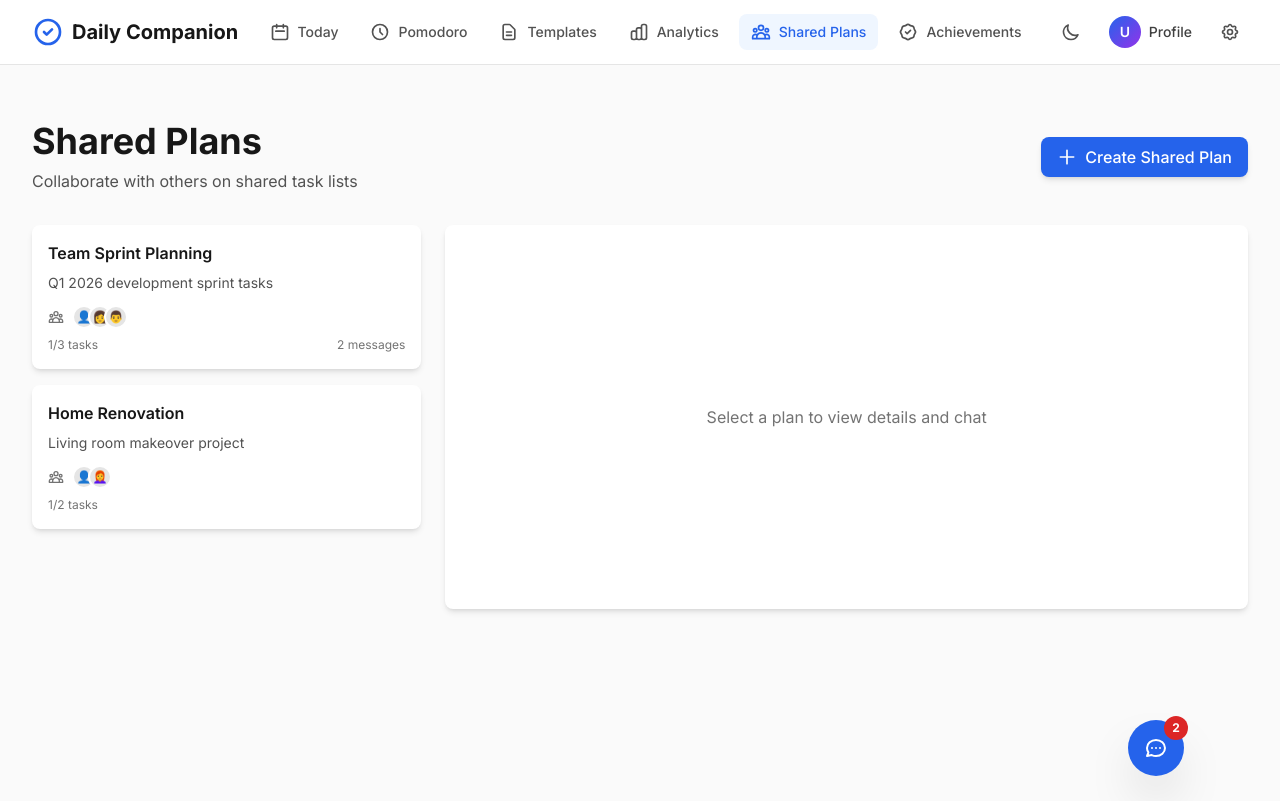
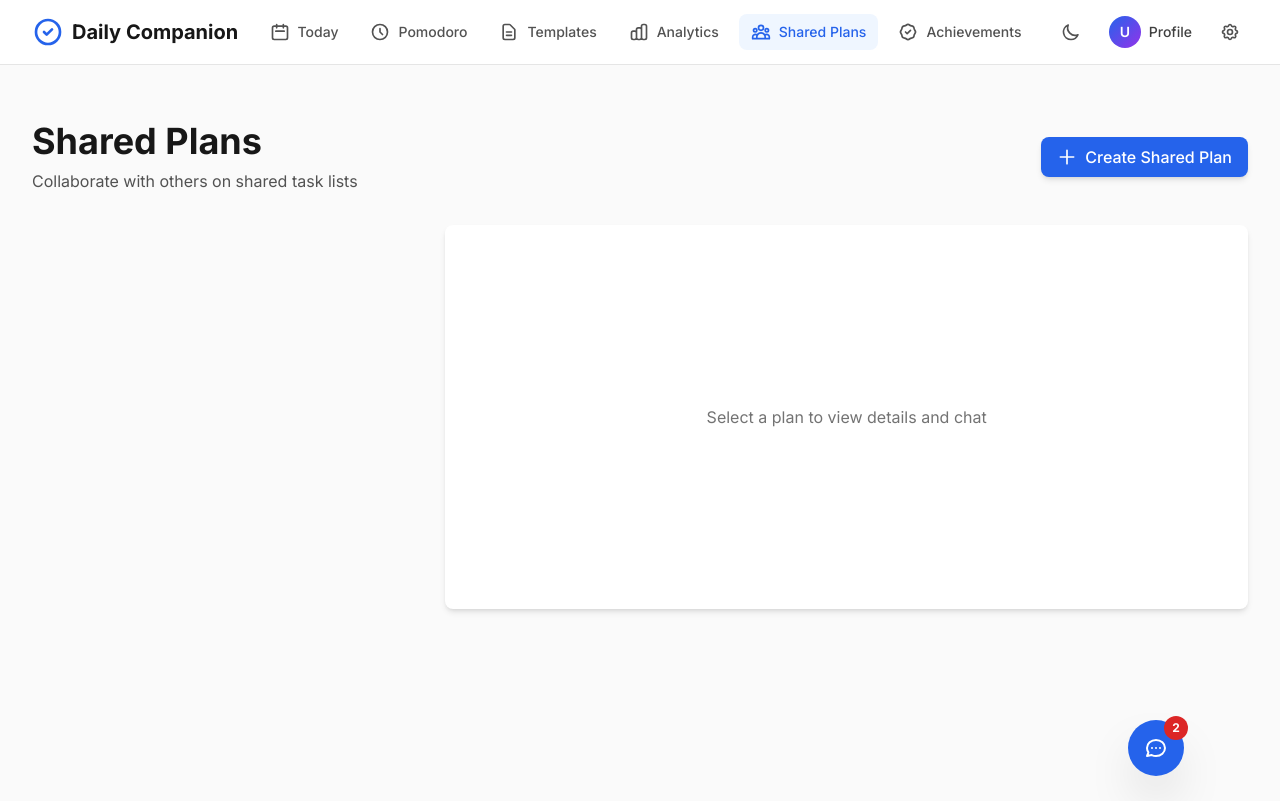
Before and after one commit to Werontye/daily-companion, a Next.js app: page /shared-plans in a window 1280 px wide. Built offline with nearby package versions, Linux system fonts and the light colour scheme.

Commit message:
Fix: Make Shared Plans empty for new users
- Removed demo plans data
- New users now start with empty shared plans list

```diff
--- a/src/app/shared-plans/page.tsx
+++ b/src/app/shared-plans/page.tsx
@@ -34,57 +34,8 @@ interface SharedPlan {
   createdAt: Date
 }
 
-const demoPlans: SharedPlan[] = [
-  {
-    id: '1',
-    name: 'Team Sprint Planning',
-    description: 'Q1 2026 development sprint tasks',
-    members: [
-      { id: '1', name: 'You', avatar: '👤', role: 'owner' },
-      { id: '2', name: 'Alice Chen', avatar: '👩', role: 'editor' },
-      { id: '3', name: 'Bob Smith', avatar: '👨', role: 'editor' },
-    ],
-    tasks: [
-      { id: 't1', title: 'Design new dashboard UI', assignedTo: '2', status: 'completed' },
-      { id: 't2', title: 'Implement API endpoints', assignedTo: '3', status: 'pending' },
-      { id: 't3', title: 'Write unit tests', assignedTo: '1', status: 'pending' },
-    ],
-    messages: [
-      {
-        id: 'm1',
-        userId: '2',
-        userName: 'Alice Chen',
-        avatar: '👩',
-        content: 'I finished the dashboard design! Check it out in Figma.',
-        timestamp: new Date('2026-01-11T10:30:00'),
-      },
-      {
-        id: 'm2',
-        userId: '1',
-        userName: 'You',
-        avatar: '👤',
-        content: 'Looks great! I\'ll start on the tests today.',
-        timestamp: new Date('2026-01-11T11:00:00'),
-      },
-    ],
-    createdAt: new Date('2026-01-08'),
-  },
-  {
-    id: '2',
-    name: 'Home Renovation',
-    description: 'Living room makeover project',
-    members: [
-      { id: '1', name: 'You', avatar: '👤', role: 'owner' },
-      { id: '4', name: 'Sarah Johnson', avatar: '👩‍🦰', role: 'editor' },
-    ],
-    tasks: [
-      { id: 't4', title: 'Choose paint colors', assignedTo: '4', status: 'completed' },
-      { id: 't5', title: 'Order furniture', assignedTo: '1', status: 'pending' },
-    ],
-    messages: [],
-    createdAt: new Date('2026-01-05'),
-  },
-]
+// Empty by default for new users
+const demoPlans: SharedPlan[] = []
 
 export default function SharedPlansPage() {
   const [plans, setPlans] = useState<SharedPlan[]>(demoPlans)
```
